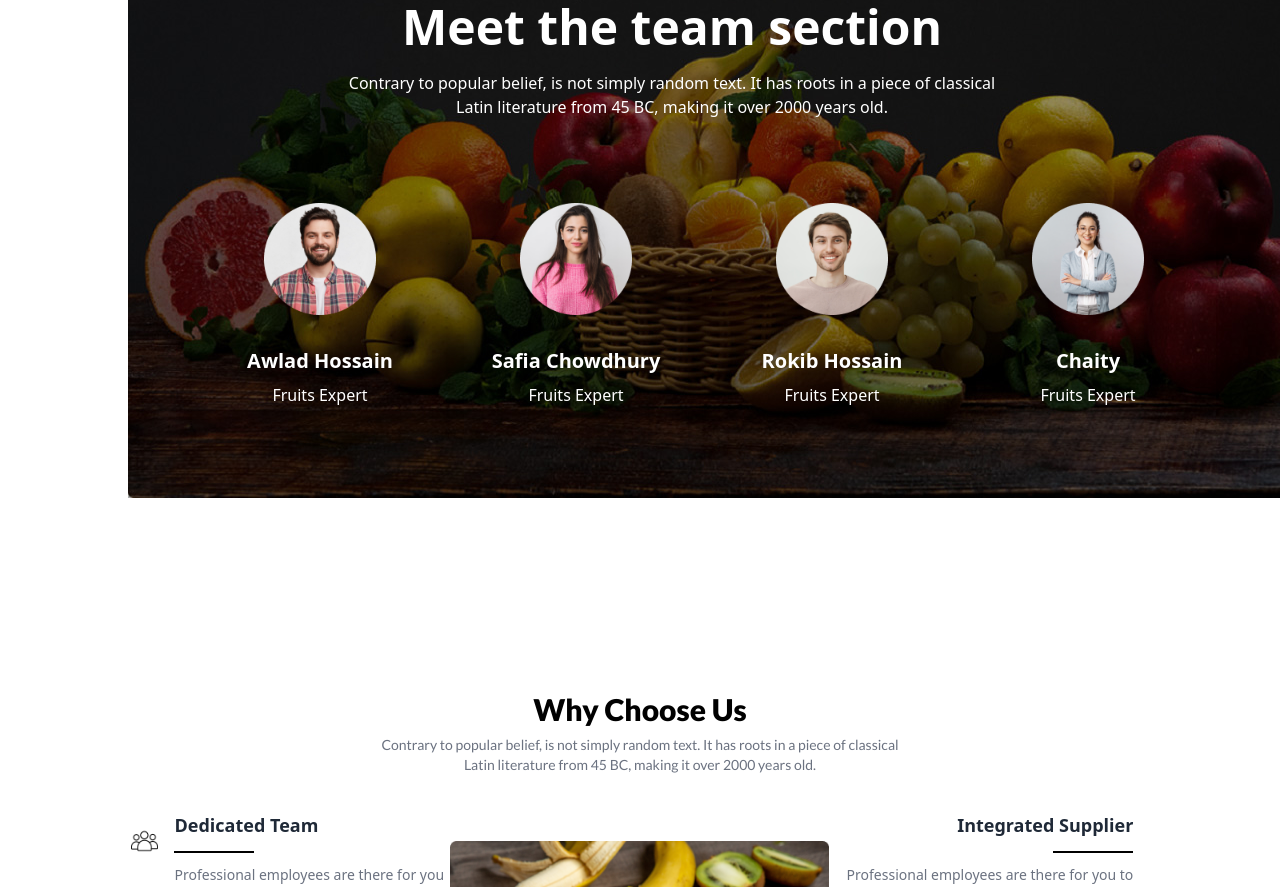
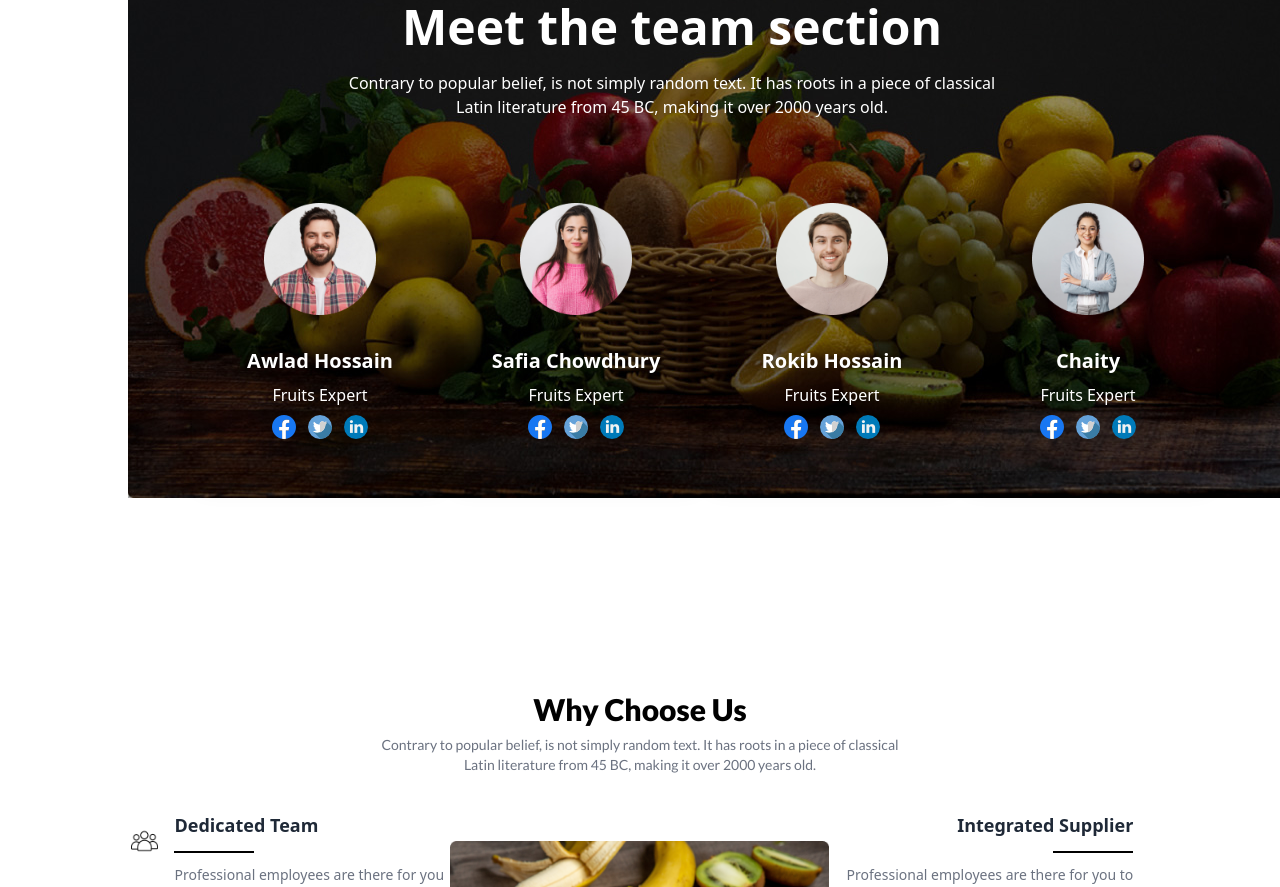
Before and after one commit to princesaha007/Fruit-Shop-Website-With-Tailwind-DaisyUi, a plain HTML site: page index.html in a window 1280 px wide. Shown: the part 1675-2562 px from the top of the page. Drawn offline with nearby package versions, Linux system fonts and the light colour scheme.

Commit message:
Updated code with bug fixes

```diff
--- a/index.html
+++ b/index.html
@@ -42,10 +42,15 @@
             </div>
 
             <div>
+
+            <div class="relative">
                 <input class="h-12 w-96 rounded-full px-5 flex-shrink-0 ml-24" type="search " placeholder="Search Here... " name="" id="">
 
-
             </div>
+            <div class="absolute top-16 right-40">
+              <img src="images/magnifying-glass.png" alt="">
+            </div>
+          </div>
 
         </div>
 
@@ -525,6 +530,11 @@
                     <div class="card-body items-center text-center text-white">
                       <h2 class="card-title font-bold">Awlad Hossain</h2>
                       <p>Fruits Expert</p>
+                      <div class="flex justify-between items-center gap-3">
+                        <img src="./images/facebookgg.png" alt="">
+                        <img  src="./images/twittergg.png" alt="">
+                        <img src="./images/linkedingg.png" alt="">
+                      </div>
 
                     </div>
                   </div>
@@ -536,6 +546,13 @@
                       <h2 class="card-title font-bold">Safia Chowdhury</h2>
                       <p>Fruits Expert</p>
 
+                      <div class="flex justify-between items-center gap-3">
+                        <img src="./images/facebookgg.png" alt="">
+                        <img  src="./images/twittergg.png" alt="">
+                        <img src="./images/linkedingg.png" alt="">
+                      </div>
+
+
                     </div>
                   </div>
                   <div class="card w-64  shadow-xl">
@@ -546,6 +563,12 @@
                       <h2 class="card-title font-bold">Rokib Hossain
                     </h2>
                       <p>Fruits Expert</p>
+                      <div class="flex justify-between items-center gap-3">
+                        <img src="./images/facebookgg.png" alt="">
+                        <img  src="./images/twittergg.png" alt="">
+                        <img src="./images/linkedingg.png" alt="">
+                      </div>
+
 
                     </div>
                   </div>
@@ -556,6 +579,12 @@
                     <div class="card-body items-center text-center text-white">
                       <h2 class="card-title font-bold">Chaity</h2>
                       <p>Fruits Expert</p>
+                      <div class="flex justify-between items-center gap-3">
+                        <img src="./images/facebookgg.png" alt="">
+                        <img  src="./images/twittergg.png" alt="">
+                        <img src="./images/linkedingg.png" alt="">
+                      </div>
+
 
                     </div>
                   </div>
```
Also changed, not shown: images/facebookgg.png (added), images/linkedingg.png (added), images/magnifying-glass.png, images/twittergg.png (added).
